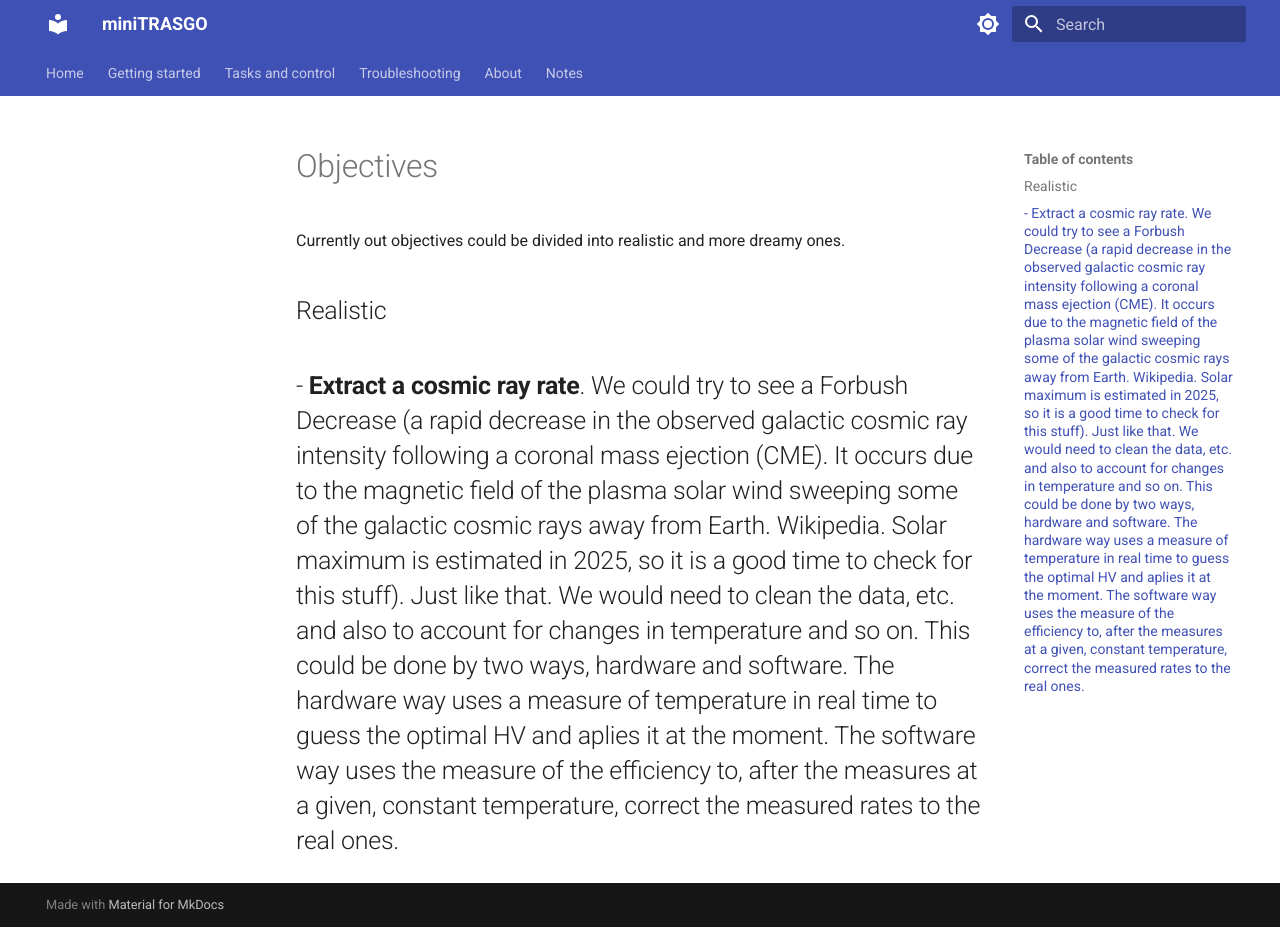
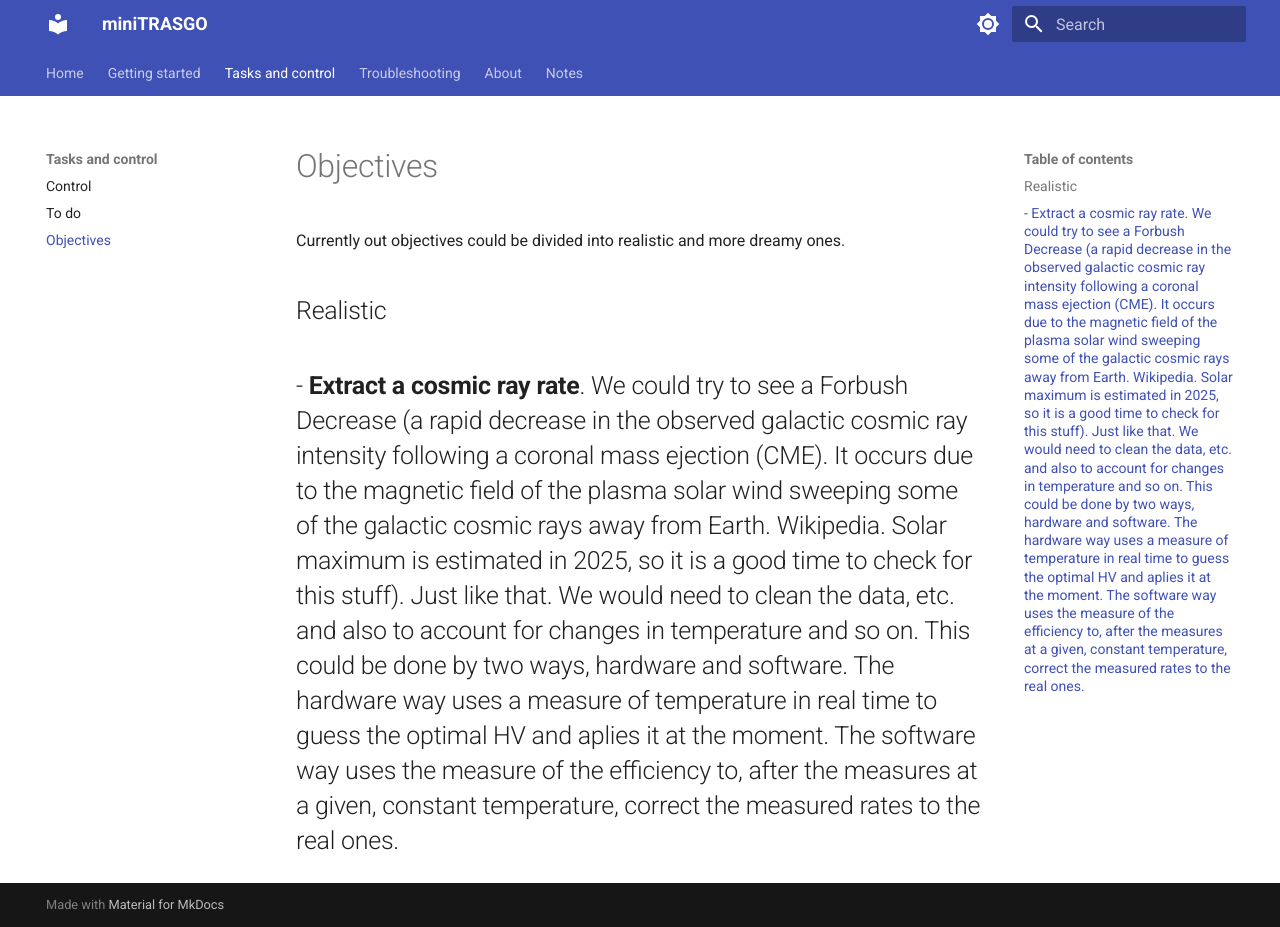
Before and after one commit to cayesoneira/miniTRASGO-documentation, an MkDocs documentation site: the page built from docs/objectives.md, in a window 1280 px wide and 927 px high. Built offline with MkDocs 1.6.1 and Material for MkDocs 9.7.7, drawn with Linux system fonts in a browser that asks for light colours.

Commit message:
Update mkdocs.yml

```diff
--- a/mkdocs.yml
+++ b/mkdocs.yml
@@ -9,6 +9,7 @@
     - Tasks and control:
         - Control: control.md
         - To do: todo.md
+        - Objectives: objectives.md
     - Troubleshooting: troubleshooting.md
     - About: about.md
     - Notes: notes.md
```
